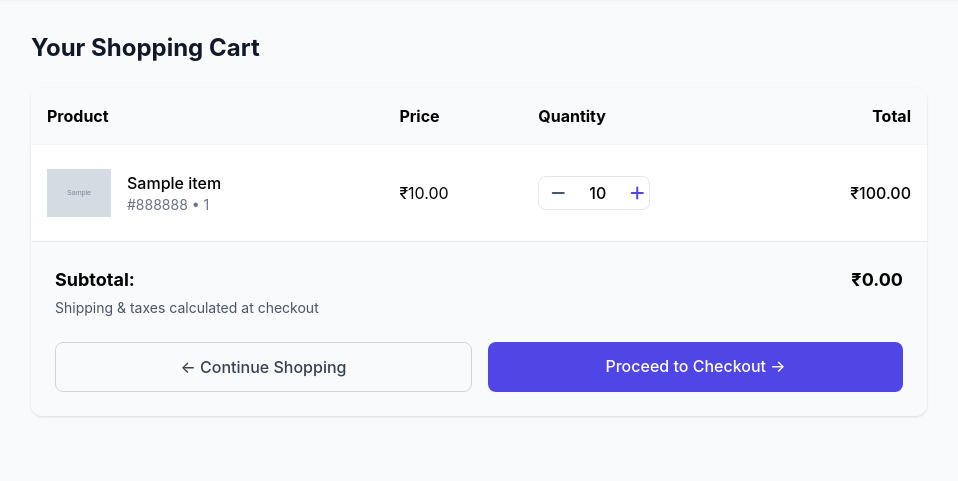
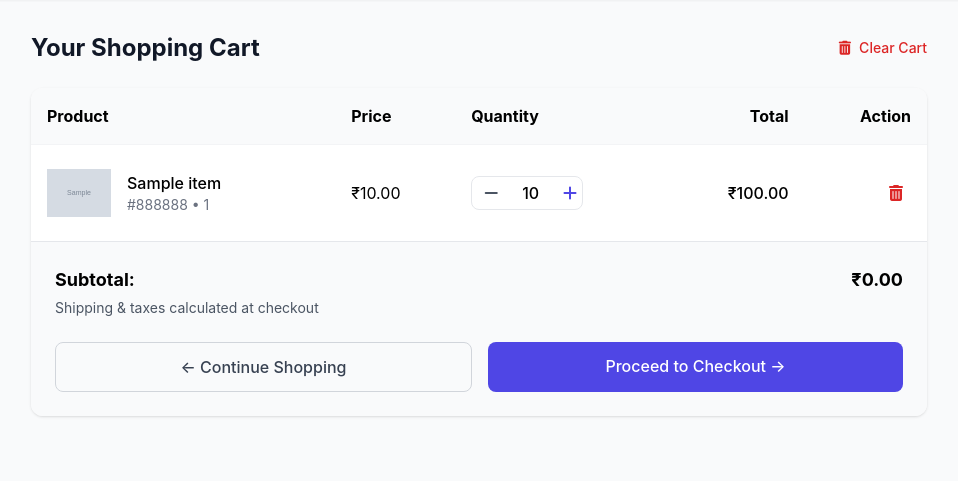
Before and after one commit to theitruler/ngoshoparngct, a Flask app: template templates/cart.html in a window 1280 px wide. Shown: the part 64-545 px from the top of the page, without its empty margins (161-1119 px from the left). Run offline with Flask 3, Linux system fonts and the light colour scheme; the template is opened without the code that fills it: most values are stand-ins (such as "Sample title", 1, 10 or a date in 2020); grey boxes marked "Sample" are stand-in pictures; data that the repository does not hold is empty; parts of the project's set-up code (start-up, migrations or seed data) failed here and were passed over; some libraries are stand-ins or nearby versions.

Commit message:
added delete function to cart

```diff
--- a/app.py
+++ b/app.py
@@ -306,6 +306,32 @@
 
 
 
+@app.route('/clear-cart', methods=['POST'])
+def clear_cart_page():
+    """
+    Clear all items from cart (for cart.html page)
+    Returns: {success: bool, message: str}
+    """
+    try:
+        # Clear the cart in session
+        session['cart'] = []
+        session.modified = True
+
+        return jsonify({
+            'success': True,
+            'subtotal': 0,
+            'cart_count': 0,
+            'message': 'Cart cleared successfully'
+        })
+
+    except Exception as e:
+        app.logger.error(f"Error clearing cart: {str(e)}")
+        return jsonify({
+            'success': False,
+            'message': f'Server error: {str(e)}'
+        }), 500
+
+
 @app.route('/api/cart/clear', methods=['POST'])
 def clear_cart():
     try:
--- a/templates/cart.html
+++ b/templates/cart.html
@@ -2,7 +2,15 @@
 {% block title %}Cart{% endblock %}
 {% block content %}
 <div class="max-w-4xl mx-auto">
-  <h1 class="text-2xl font-bold text-gray-900 mb-6">Your Shopping Cart</h1>
+  <div class="flex justify-between items-center mb-6">
+    <h1 class="text-2xl font-bold text-gray-900">Your Shopping Cart</h1>
+    {% if cart_items %}
+      <button id="clear-cart-btn" class="text-red-600 hover:text-red-700 font-medium text-sm flex items-center gap-2 transition">
+        <i class="fas fa-trash-alt"></i>
+        Clear Cart
+      </button>
+    {% endif %}
+  </div>
 
   {% if cart_items %}
     <div class="bg-white rounded-xl shadow overflow-hidden">
@@ -13,6 +21,7 @@
             <th class="p-4">Price</th>
             <th class="p-4">Quantity</th>
             <th class="p-4 text-right">Total</th>
+            <th class="p-4 text-right">Action</th>
           </tr>
         </thead>
         <tbody>
@@ -45,6 +54,11 @@
                 </div>
               </td>
               <td class="p-4 text-right font-medium item-total">₹{{ "%.2f"|format(item.price * item.quantity) }}</td>
+              <td class="p-4 text-right">
+                <button class="delete-item-btn text-red-600 hover:text-red-700 hover:bg-red-50 p-2 rounded-lg transition" title="Remove item">
+                  <i class="fas fa-trash-alt"></i>
+                </button>
+              </td>
             </tr>
           {% endfor %}
         </tbody>
@@ -79,9 +93,76 @@
   {% endif %}
 </div>
 
+<!-- Confirmation Modal -->
+<div id="confirmation-modal" class="hidden fixed inset-0 bg-black bg-opacity-50 flex items-center justify-center z-50">
+  <div class="bg-white rounded-xl shadow-xl max-w-md w-full mx-4 p-6">
+    <div class="flex items-center gap-3 mb-4">
+      <div class="w-12 h-12 rounded-full bg-red-100 flex items-center justify-center">
+        <i class="fas fa-exclamation-triangle text-red-600 text-xl"></i>
+      </div>
+      <h3 class="text-xl font-bold text-gray-900" id="modal-title">Confirm Action</h3>
+    </div>
+    <p class="text-gray-600 mb-6" id="modal-message">Are you sure you want to proceed?</p>
+    <div class="flex gap-3">
+      <button id="modal-cancel" class="flex-1 py-2 border border-gray-300 rounded-lg font-medium text-gray-700 hover:bg-gray-50 transition">
+        Cancel
+      </button>
+      <button id="modal-confirm" class="flex-1 py-2 bg-red-600 text-white rounded-lg font-medium hover:bg-red-700 transition">
+        Confirm
+      </button>
+    </div>
+  </div>
+</div>
+
 <script>
 document.addEventListener('DOMContentLoaded', () => {
-  // Attach event listeners to all +/- buttons
+  // Modal elements
+  const modal = document.getElementById('confirmation-modal');
+  const modalTitle = document.getElementById('modal-title');
+  const modalMessage = document.getElementById('modal-message');
+  const modalCancel = document.getElementById('modal-cancel');
+  const modalConfirm = document.getElementById('modal-confirm');
+
+  let currentAction = null;
+  let currentData = null;
+
+  // Show modal function
+  function showModal(title, message, action, data) {
+    modalTitle.textContent = title;
+    modalMessage.textContent = message;
+    currentAction = action;
+    currentData = data;
+    modal.classList.remove('hidden');
+  }
+
+  // Hide modal function
+  function hideModal() {
+    modal.classList.add('hidden');
+    currentAction = null;
+    currentData = null;
+  }
+
+  // Modal cancel button
+  modalCancel.addEventListener('click', hideModal);
+
+  // Modal confirm button
+  modalConfirm.addEventListener('click', () => {
+    if (currentAction === 'delete-item') {
+      deleteItem(currentData.productId, currentData.variant, currentData.row);
+    } else if (currentAction === 'clear-cart') {
+      clearCart();
+    }
+    hideModal();
+  });
+
+  // Close modal on outside click
+  modal.addEventListener('click', (e) => {
+    if (e.target === modal) {
+      hideModal();
+    }
+  });
+
+  // Quantity increment/decrement buttons
   document.querySelectorAll('.qty-inc, .qty-dec').forEach(button => {
     button.addEventListener('click', function(e) {
       e.preventDefault();
@@ -96,97 +177,70 @@
         console.error('Error parsing variant:', error);
       }
 
-      // Get current displayed quantity
       const qtySpan = row.querySelector('.qty-display');
       let currentQty = parseInt(qtySpan.textContent);
 
-      // Determine new quantity
       const isIncrement = this.classList.contains('qty-inc');
       const newQty = isIncrement ? currentQty + 1 : currentQty - 1;
 
-      // Don't allow quantity less than 1
       if (newQty < 1) return;
 
-      // Disable buttons to prevent double clicks
       const incBtn = row.querySelector('.qty-inc');
       const decBtn = row.querySelector('.qty-dec');
       incBtn.disabled = true;
       decBtn.disabled = true;
 
-      // Update cart via AJAX
       updateCartQuantity(productId, newQty, variant, row, incBtn, decBtn);
     });
   });
+
+  // Delete item buttons
+  document.querySelectorAll('.delete-item-btn').forEach(button => {
+    button.addEventListener('click', function(e) {
+      e.preventDefault();
+
+      const row = this.closest('tr');
+      const productId = parseInt(row.dataset.productId);
+      let variant = null;
+
+      try {
+        variant = JSON.parse(row.dataset.variant || 'null');
+      } catch (error) {
+        console.error('Error parsing variant:', error);
+      }
+
+      const productName = row.querySelector('td:first-child .font-medium').textContent;
+
+      showModal(
+        'Remove Item',
+        `Are you sure you want to remove "${productName}" from your cart?`,
+        'delete-item',
+        { productId, variant, row }
+      );
+    });
+  });
+
+  // Clear cart button
+  const clearCartBtn = document.getElementById('clear-cart-btn');
+  if (clearCartBtn) {
+    clearCartBtn.addEventListener('click', function(e) {
+      e.preventDefault();
+
+      const itemCount = document.querySelectorAll('tbody tr').length;
+
+      showModal(
+        'Clear Cart',
+        `Are you sure you want to remove all ${itemCount} item(s) from your cart?`,
+        'clear-cart',
+        null
+      );
+    });
+  }
 });
 
 /**
  * Update cart quantity via AJAX
  */
-function updateCartQuantity(productId, newQty, variant, row, incBtn, decBtn) {
-  // Prepare request data
-  const requestData = {
-    product_id: productId,
-    quantity: newQty
-  };
-
-  if (variant) {
-    requestData.variant = variant;
-  }
-
-  // Send AJAX request to update cart
-  fetch('/update-cart', {
-    method: 'POST',
-    headers: {
-      'Content-Type': 'application/json',
-    },
-    body: JSON.stringify(requestData)
-  })
-  .then(response => response.json())
-  .then(data => {
-    if (data.success) {
-      // Update the display optimistically
-      const qtySpan = row.querySelector('.qty-display');
-      qtySpan.textContent = newQty;
-
-      // Update item total
-      const price = parseFloat(row.querySelector('td:nth-child(2)').textContent.replace('₹', ''));
-      const itemTotal = row.querySelector('.item-total');
-      itemTotal.textContent = '₹' + (price * newQty).toFixed(2);
-
-      // Update subtotal
-      if (data.subtotal !== undefined) {
-        const subtotalElement = document.getElementById('subtotal-amount');
-        if (subtotalElement) {
-          subtotalElement.textContent = '₹' + data.subtotal.toFixed(2);
-        }
-      }
-
-      // Update button states
-      decBtn.disabled = newQty <= 1;
-      incBtn.disabled = false;
-
-      // Update cart badge if exists
-      if (data.cart_count !== undefined && window.updateCartBadge) {
-        window.updateCartBadge(data.cart_count);
-      }
-    } else {
-      alert('Failed to update cart: ' + (data.message || 'Unknown error'));
-      // Re-enable buttons
-      incBtn.disabled = false;
-      decBtn.disabled = false;
-    }
-  })
-  .catch(error => {
-    console.error('Error updating cart:', error);
-    alert('An error occurred while updating the cart. Please try again.');
-    // Re-enable buttons
-    incBtn.disabled = false;
-    decBtn.disabled = false;
-  });
-}
-
-// Alternative: Simple page reload approach (uncomment if you prefer full page refresh)
-/*
 function updateCartQuantity(productId, newQty, variant, row, incBtn, decBtn) {
   const requestData = {
     product_id: productId,
@@ -207,8 +261,26 @@
   .then(response => response.json())
   .then(data => {
     if (data.success) {
-      // Simply reload the page to show updated cart
-      window.location.reload();
+      const qtySpan = row.querySelector('.qty-display');
+      qtySpan.textContent = newQty;
+
+      const price = parseFloat(row.querySelector('td:nth-child(2)').textContent.replace('₹', ''));
+      const itemTotal = row.querySelector('.item-total');
+      itemTotal.textContent = '₹' + (price * newQty).toFixed(2);
+
+      if (data.subtotal !== undefined) {
+        const subtotalElement = document.getElementById('subtotal-amount');
+        if (subtotalElement) {
+          subtotalElement.textContent = '₹' + data.subtotal.toFixed(2);
+        }
+      }
+
+      decBtn.disabled = newQty <= 1;
+      incBtn.disabled = false;
+
+      if (data.cart_count !== undefined && window.updateCartBadge) {
+        window.updateCartBadge(data.cart_count);
+      }
     } else {
       alert('Failed to update cart: ' + (data.message || 'Unknown error'));
       incBtn.disabled = false;
@@ -217,11 +289,100 @@
   })
   .catch(error => {
     console.error('Error updating cart:', error);
-    alert('An error occurred. Please try again.');
+    alert('An error occurred while updating the cart. Please try again.');
     incBtn.disabled = false;
     decBtn.disabled = false;
   });
 }
-*/
+
+/**
+ * Delete item from cart
+ */
+function deleteItem(productId, variant, row) {
+  const requestData = {
+    product_id: productId
+  };
+
+  if (variant) {
+    requestData.variant = variant;
+  }
+
+  // Add fade-out animation
+  row.style.opacity = '0.5';
+
+  fetch('/remove-from-cart', {
+    method: 'POST',
+    headers: {
+      'Content-Type': 'application/json',
+    },
+    body: JSON.stringify(requestData)
+  })
+  .then(response => response.json())
+  .then(data => {
+    if (data.success) {
+      // Remove row with animation
+      row.style.transition = 'all 0.3s ease';
+      row.style.opacity = '0';
+      row.style.transform = 'translateX(-20px)';
+
+      setTimeout(() => {
+        row.remove();
+
+        // Check if cart is empty
+        const remainingItems = document.querySelectorAll('tbody tr');
+        if (remainingItems.length === 0) {
+          // Reload page to show empty cart message
+          window.location.reload();
+        } else {
+          // Update subtotal
+          if (data.subtotal !== undefined) {
+            const subtotalElement = document.getElementById('subtotal-amount');
+            if (subtotalElement) {
+              subtotalElement.textContent = '₹' + data.subtotal.toFixed(2);
+            }
+          }
+
+          // Update cart badge
+          if (data.cart_count !== undefined && window.updateCartBadge) {
+            window.updateCartBadge(data.cart_count);
+          }
+        }
+      }, 300);
+    } else {
+      alert('Failed to remove item: ' + (data.message || 'Unknown error'));
+      row.style.opacity = '1';
+    }
+  })
+  .catch(error => {
+    console.error('Error removing item:', error);
+    alert('An error occurred while removing the item. Please try again.');
+    row.style.opacity = '1';
+  });
+}
+
+/**
+ * Clear entire cart
+ */
+function clearCart() {
+  fetch('/clear-cart', {
+    method: 'POST',
+    headers: {
+      'Content-Type': 'application/json',
+    }
+  })
+  .then(response => response.json())
+  .then(data => {
+    if (data.success) {
+      // Reload page to show empty cart
+      window.location.reload();
+    } else {
+      alert('Failed to clear cart: ' + (data.message || 'Unknown error'));
+    }
+  })
+  .catch(error => {
+    console.error('Error clearing cart:', error);
+    alert('An error occurred while clearing the cart. Please try again.');
+  });
+}
 </script>
 {% endblock %}
```
